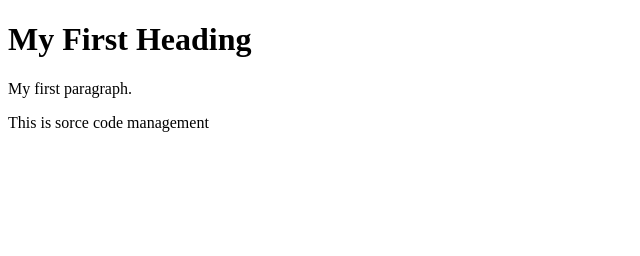
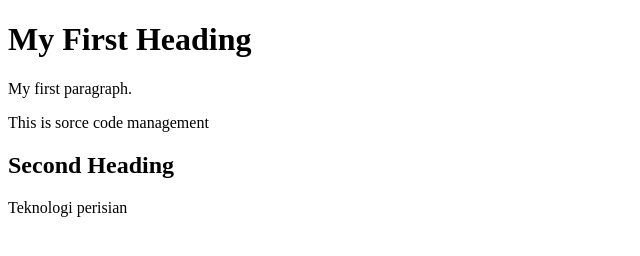
Before and after one commit to NurAini26/latihan-amali, a plain HTML site: page index.html in a window 1280 px wide. Shown: the whole page, without its empty margins (0-640 px from the left). Drawn offline with Linux system fonts and the light colour scheme.

Commit message:
Update index.html

```diff
--- a/index.html
+++ b/index.html
@@ -7,5 +7,8 @@
 <p>My first paragraph.</p>
 This is sorce code management
 
+  <h2>Second Heading</h2>
+  Teknologi perisian
+
 </body>
 </html>
```
